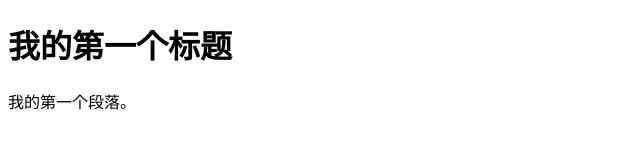
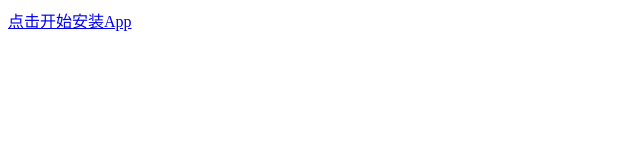
Before and after one commit to zhezhiyu/NodeTest, a plain HTML site: page index.html in a window 1280 px wide. Shown: the whole page, without its empty margins (0-640 px from the left). Drawn offline with Linux system fonts and the light colour scheme.

Commit message:
Update index.html

```diff
--- a/index.html
+++ b/index.html
@@ -1,11 +1,11 @@
 <!DOCTYPE html>
 <html>
 <head>
-<meta charset="utf-8">
-<title>菜鸟教程(runoob.com)</title>
+  <meta charset="utf-8">
+  <title>微信下载更新</title>
+  <meta name="viewport" content="width=device-width, initial-scale=1.0, maximum-scale=1.0, user-scalable=0" />
 </head>
 <body>
-    <h1>我的第一个标题</h1>
-    <p>我的第一个段落。</p>
+  <a href="itms-services://?action=download-manifest&url=http://47.99.129.189:3000/archive/manifest.plist">点击开始安装App</a>
 </body>
 </html>
```
